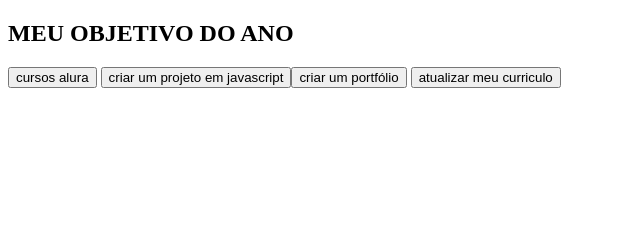
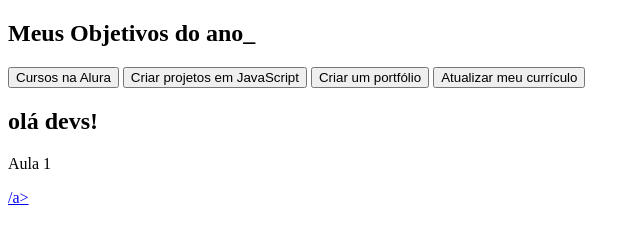
Before and after one commit to nandamar123/JAVASCRIP-PROJETO-DE-VIDA, a plain HTML site: page index.html in a window 1280 px wide. Shown: the whole page, without its empty margins (0-640 px from the left). Drawn offline with Linux system fonts and the light colour scheme.

Commit message:
Add files via upload

```diff
--- a/index.html
+++ b/index.html
@@ -1,27 +1,27 @@
 <!DOCTYPE html>
 <html lang="pt-br">
 <head>
-    <meta charset="UTF-8">
-    <meta http-equiv="X-UA-Compatible" content="IE=edge">
-    <meta name="viewport" content="width=device-width, initial-scale=1.0">
-    <title>Meus objetivos do ano</title>
+  <meta charset="UTF-8">
+  <meta name="viewport" content="width=device-width, initial-scale=1.0">
+  <title>Meus objetivos do ano</title>
 </head>
 <body>
-    <section class="CONTEUDO PRINCIPAL"></section>
-    <h2 class="TITULO PRINCIPAL">MEU OBJETIVO DO ANO</h2>
-    <DIv class="BOTOES">
-        <button class="botao">cursos alura</button>
-     <button class="botao">criar um projeto em javascript<section
-    </button>
-<button class="botao">criar um portfólio</button>
-<button class="botao">atualizar meu curriculo</button>
-    </DIv>
-    </body>
+    <section class="conteudo-principal">
+        <h2 class="titulo-principal">Meus Objetivos do ano_</h2>
+        <div class="botoes">
+             <button class="botao">Cursos na Alura</button>
+             <button class="botao">Criar projetos em JavaScript</button>
+             <button class="botao">Criar um portfólio</button>
+             <button class="botao">Atualizar meu currículo</button>
+        </div>
+
+    </section>
+</body>
 </html>
-<head>
-    <meta charset="UTF-8">
-    <meta name="viewport" content="windth=device-width,
-    initial-scale=1.0">
-    <title>meus objetivos do ano</title>
-    <link rel="stylesheet" href="style.css">
-</head>
+<body>
+  <h2>olá devs!</h2>
+  <div>
+    <p>Aula 1</p>
+    <a href="#"><P>/a>
+  </div>
+</body>
```
